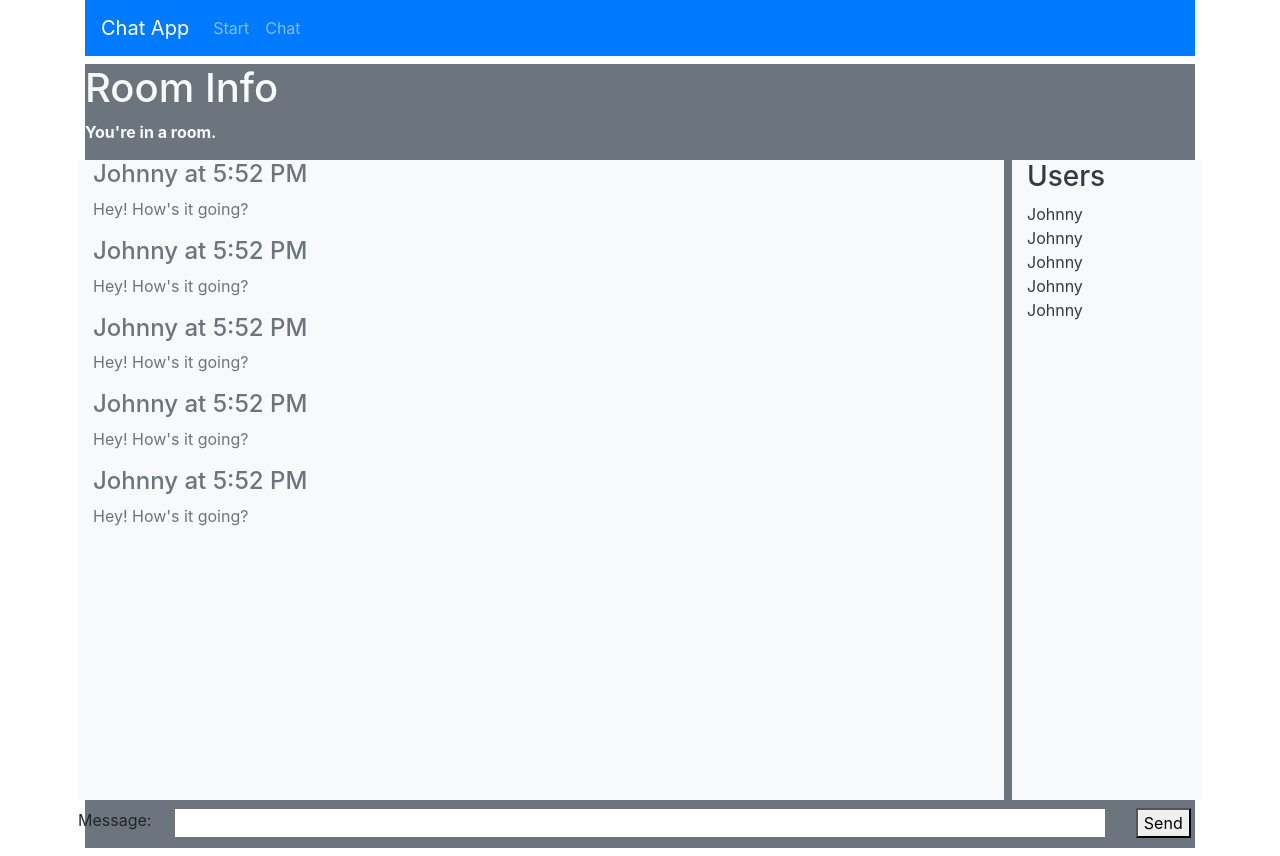
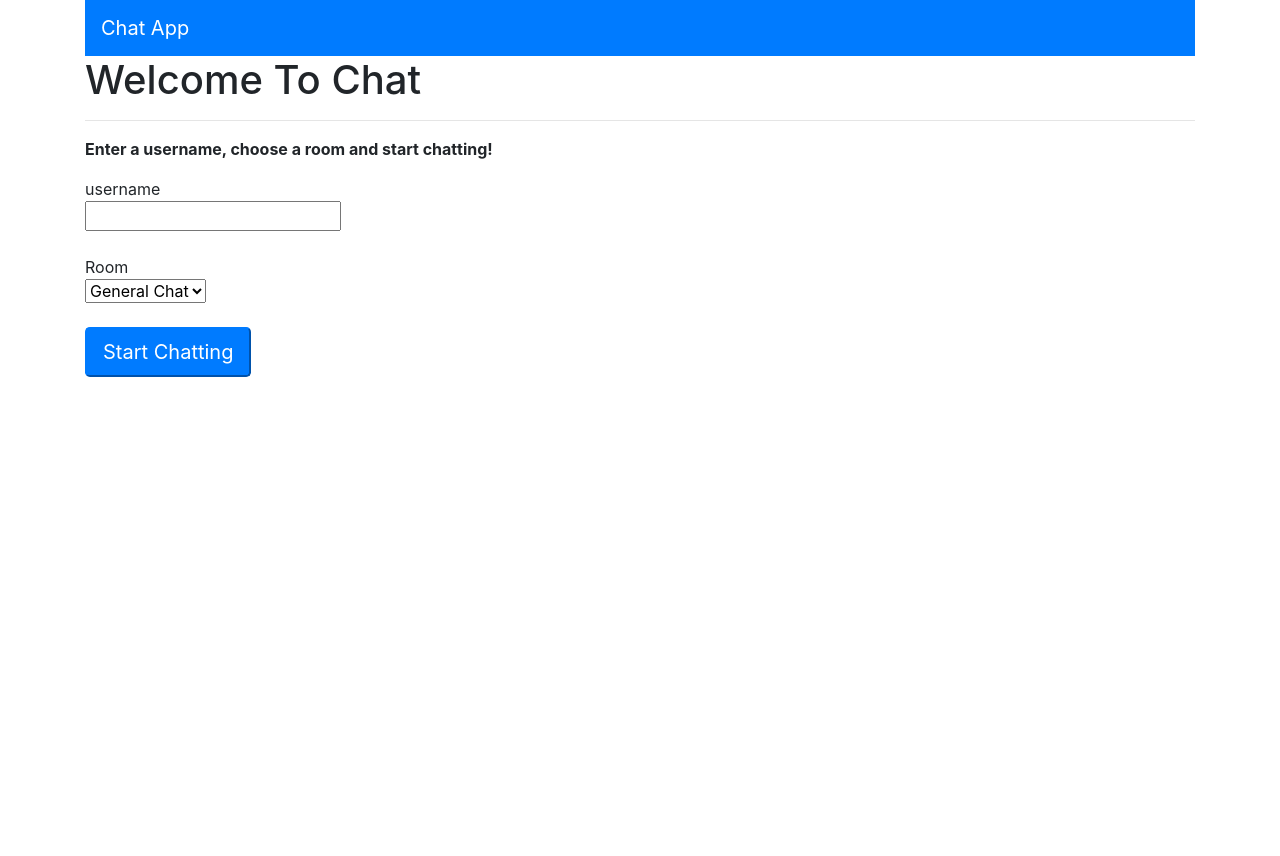
Before and after one commit to Luke-Robinett/react-chat, a React (Vite) app in the folder client/: page /chat in a window 1280 px wide. After the commit the page ends 800 px from the top, so only its background shows below. Built offline with nearby package versions, Linux system fonts and the light colour scheme.

Commit message:
Removed authorization stuff. This pilot version you'll just enter a username and begin chatting. No account will be created or saved.

```diff
--- a/client/package.json
+++ b/client/package.json
@@ -3,7 +3,7 @@
   "version": "0.1.0",
   "description": "",
   "scripts": {
-    "start": "concurrently \"parcel watch index.html\" \"sleep 1\" \"start http://localhost:3000\"",
+    "start": "parcel watch index.html",
     "build": "parcel build index.html"
   },
   "license": "MIT",
--- a/client/src/App.js
+++ b/client/src/App.js
@@ -1,18 +1,9 @@
 import React from "react";
-import { BrowserRouter as Router, Route } from "react-router-dom";
-import Nav from "./components/Nav";
-import StartPage from "./pages/StartPage";
-import ChatPage from "./pages/ChatPage";
+import Container from "./components/Container";
 
 function App() {
   return (
-    <Router>
-      <div className="container" style={{fontSize: "16px"}}>
-        <Nav />
-        <Route exact path="/" component={StartPage} />
-        <Route exact path="/chat" component={ChatPage} />
-      </div>
-    </Router>
+    <Container />
   );
 }
 
--- a/client/src/components/Container.js
+++ b/client/src/components/Container.js
@@ -1,14 +1,49 @@
 import React, { Component } from "react";
+import Nav from "../components/Nav";
+import StartPage from "../pages/StartPage";
+import ChatPage from "../pages/ChatPage";
 
 class Container extends Component {
  constructor(props) {
   super(props);
+
+  this.state = {
+   username: "",
+   roomName: "",
+   showStart: true
+  };
+
+  this.handleUsernameChange = this.handleUsernameChange.bind(this);
+  this.handleRoomChange = this.handleRoomChange.bind(this);
+  this.handleSubmit = this.handleSubmit.bind(this);
+ }
+
+ handleUsernameChange(event) {
+  this.setState({ username: event.target.value });
+ }
+
+ handleRoomChange(event) {
+  this.setState({ roomName: event.target.value });
+ }
+
+ handleSubmit(event) {
+  event.preventDefault();
+  this.setState({ showStart: false });
  }
 
  render() {
   return (
-   <div className="my-2 bg-secondary">
-    {this.props.children}
+   <div className="container" style={{ fontSize: "16px" }}>
+    <Nav />
+    {this.state.showStart
+     ? < StartPage
+      username={this.state.username}
+      onUsernameChange={this.handleUsernameChange}
+      onRoomChange={this.handleRoomChange}
+      onSubmit={this.handleSubmit}
+     />
+     : <ChatPage />
+    }
    </div>
   );
  }
--- a/client/src/components/LoginForm.js
+++ /dev/null
@@ -1,41 +0,0 @@
-import React from "react";
-
-function LoginForm(props) {
-  return (
-    <form
-      onSubmit={props.onSubmit}
-    >
-      <p>
-        <label>
-          username
-          <br />
-          <input
-            type="text"
-            id="username"
-            name="username"
-            value={props.usernameValue}
-            onChange={props.onUsernameChange}
-          />
-        </label>
-      </p>
-      <p>
-        <label>
-          Room
-          <br />
-          <select>
-            <option>General Chat</option>
-          </select>
-        </label>
-      </p>
-      <p>
-        <input
-          type="submit"
-          className="btn-lg btn-primary"
-          value="Start Chatting"
-        />
-      </p>
-    </form>
-  );
-}
-
-export default LoginForm;
--- a/client/src/components/MessageForm.js
+++ b/client/src/components/MessageForm.js
@@ -8,7 +8,12 @@ function MessageForm(props) {
      <label htmlFor="messageText">Message: </label>
     </div>
     <div className="col">
-     <input type="text" className="w-100" id="messageText" />
+     <input
+      type="text"
+      className="w-100"
+      id="messageText"
+      autoFocus
+     />
     </div>
     <div className="col-1">
      <button id="sendButton">Send</button>
--- a/client/src/components/Nav.js
+++ b/client/src/components/Nav.js
@@ -1,23 +1,9 @@
 import React from "react";
-import { Link } from "react-router-dom";
 
 function Nav(props) {
  return (
-  <nav className="navbar navbar-expand-lg navbar-dark bg-primary">
-   <Link className="navbar-brand" to="/">Chat App</Link>
-   <button className="navbar-toggler" type="button" data-toggle="collapse" data-target="#navbarNav" aria-controls="navbarNav" aria-expanded="false" aria-label="Toggle navigation">
-    <span className="navbar-toggler-icon"></span>
-   </button>
-   <div className="collapse navbar-collapse" id="navbarNav">
-    <ul className="navbar-nav">
-     <li className="nav-item">
-      <Link className="nav-link" to="/">Start</Link>
-     </li>
-     <li className="nav-item">
-      <Link className="nav-link" to="/chat">Chat</Link>
-     </li>
-    </ul>
-   </div>
+  <nav className="navbar navbar-dark bg-primary">
+   <a className="navbar-brand" href="/">Chat App</a>
   </nav>
  )
 }
--- a/client/src/pages/ChatPage.js
+++ b/client/src/pages/ChatPage.js
@@ -1,5 +1,4 @@
 import React from "react";
-import Container from "../components/Container";
 import RoomInfo from "../components/RoomInfo";
 import RoomUserList from "../components/RoomUserList";
 import MessageList from "../components/MessageList";
@@ -7,7 +6,7 @@ import MessageForm from "../components/MessageForm";
 
 function ChatPage(props) {
  return (
-  <Container>
+  <>
    <div className="row">
     <RoomInfo />
    </div>
@@ -18,7 +17,7 @@ function ChatPage(props) {
    <div className="row">
     <MessageForm />
    </div>
-  </Container>
+  </>
  );
 }
 
--- a/client/src/pages/StartPage.js
+++ b/client/src/pages/StartPage.js
@@ -1,38 +1,6 @@
-import React, { Component } from "react";
-import axios from "axios";
-import LoginForm from "../components/LoginForm";
+import React from "react";
 
-class StartPage extends Component {
- constructor(props) {
-  super(props);
-
-  this.state = {
-   username: ""
-  };
-  this.onUsernameChange = this.onUsernameChange.bind(this);
-  this.onSubmit = this.onSubmit.bind(this);
- }
-
- onUsernameChange(event) {
-  this.setState({ username: event.target.value });
- }
-
- onSubmit(event) {
-  event.preventDefault();
-  axios.post("/api/login", { username: this.state.username })
-   .then(response => {
-    alert("Logged in!");
-    console.log(response);
-   })
-   .catch(err => {
-    if (err.response)
-     alert(err.response.data);
-    else
-     alert("Unknown error.");
-   });
- }
-
- render() {
+function StartPage(props) {
   return (
     <>
       <h1>Welcome To Chat</h1>
@@ -42,14 +10,48 @@ class StartPage extends Component {
           Enter a username, choose a room and start chatting!
           </strong>
       </p>
-    <LoginForm
-     usernameValue={this.state.username}
-     onUsernameChange={this.onUsernameChange}
-     onSubmit={this.onSubmit}
+      <form
+        autoComplete="off"
+        onSubmit={props.onSubmit}
+      >
+        <p>
+          <label>
+            username
+          <br />
+            <input
+              type="text"
+              maxLength="12"
+              pattern="^[a-zA-Z][a-zA-Z0-9_]{1,12}$"
+              title="2 to 12 characters long, letters, numbers and underscores allowed"
+              required
+              value={props.username}
+              onChange={props.onUsernameChange}
             />
+          </label>
+        </p>
+        <p>
+          <label>
+            Room
+          <br />
+            <select
+              required
+              onChange={props.onRoomChange}
+            >
+              <option>General Chat</option>
+              <option>Boring Chat</option>
+            </select>
+          </label>
+        </p>
+        <p>
+          <input
+            type="submit"
+            className="btn-lg btn-primary"
+            value="Start Chatting"
+          />
+        </p>
+      </form>
     </>
   );
 }
-}
 
 export default StartPage;
```
Lines whose indentation alone changed are shown as unchanged.
